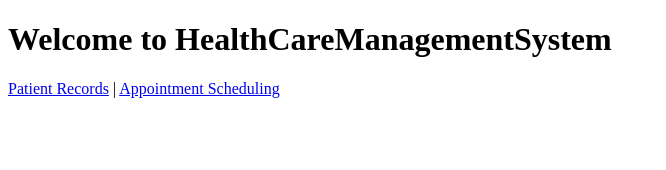
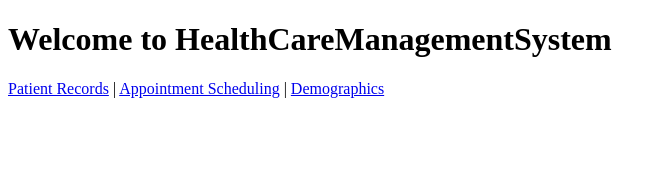
Before and after one commit to sumitCT/HealthcareManagementSystem.Host, an Angular app in the folder HealthCareManagementSystem/: page / in a window 1280 px wide. Shown: the top 170 px of the page, without its empty margins (0-666 px from the left). Built offline with nearby package versions, Linux system fonts and the light colour scheme.

Commit message:
Added demographics route

```diff
--- a/HealthCareManagementSystem/src/app/home/home.component.html
+++ b/HealthCareManagementSystem/src/app/home/home.component.html
@@ -1,6 +1,7 @@
 <h1>Welcome to HealthCareManagementSystem</h1>
     <nav>
       <a routerLink="/patients">Patient Records</a> |
-      <a routerLink="/appointments">Appointment Scheduling</a>
+      <a routerLink="/appointments">Appointment Scheduling</a> |
+      <a routerLink="/demographics">Demographics</a>
     </nav>
     <router-outlet></router-outlet>
```
